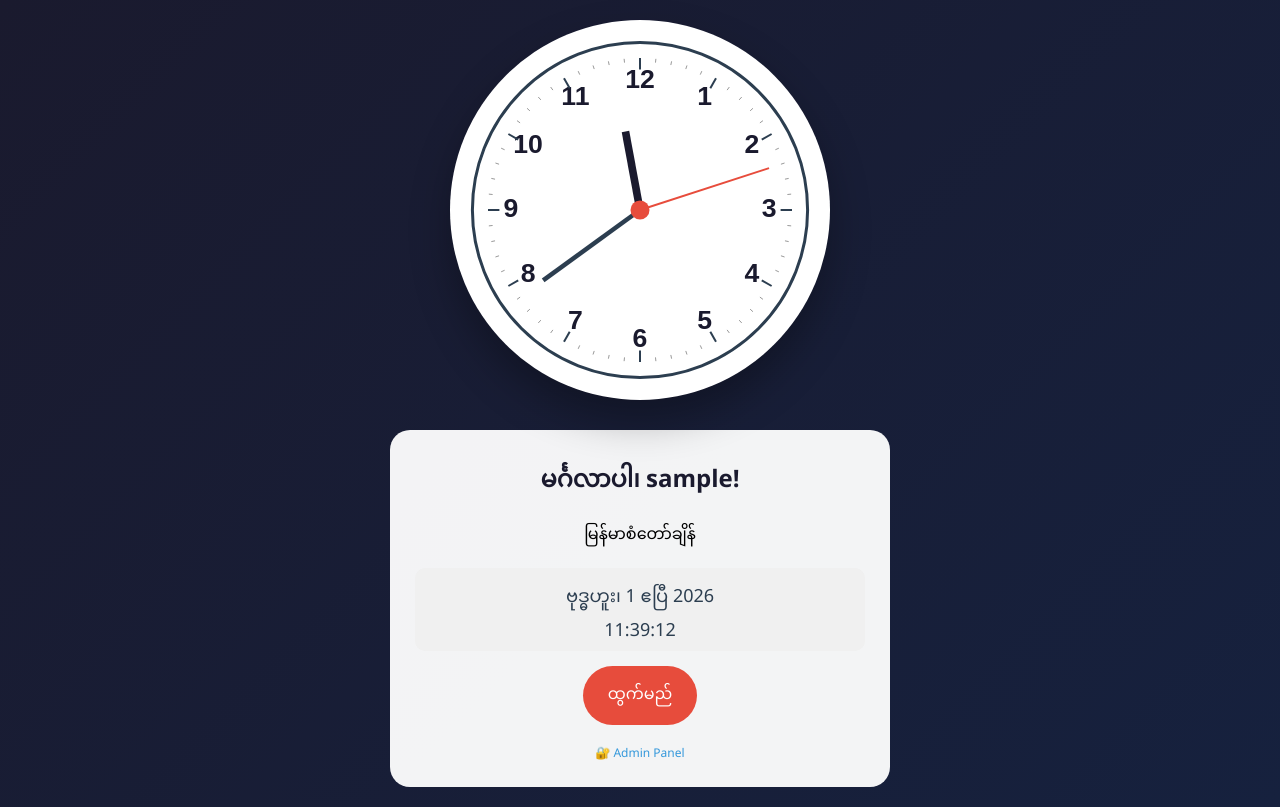
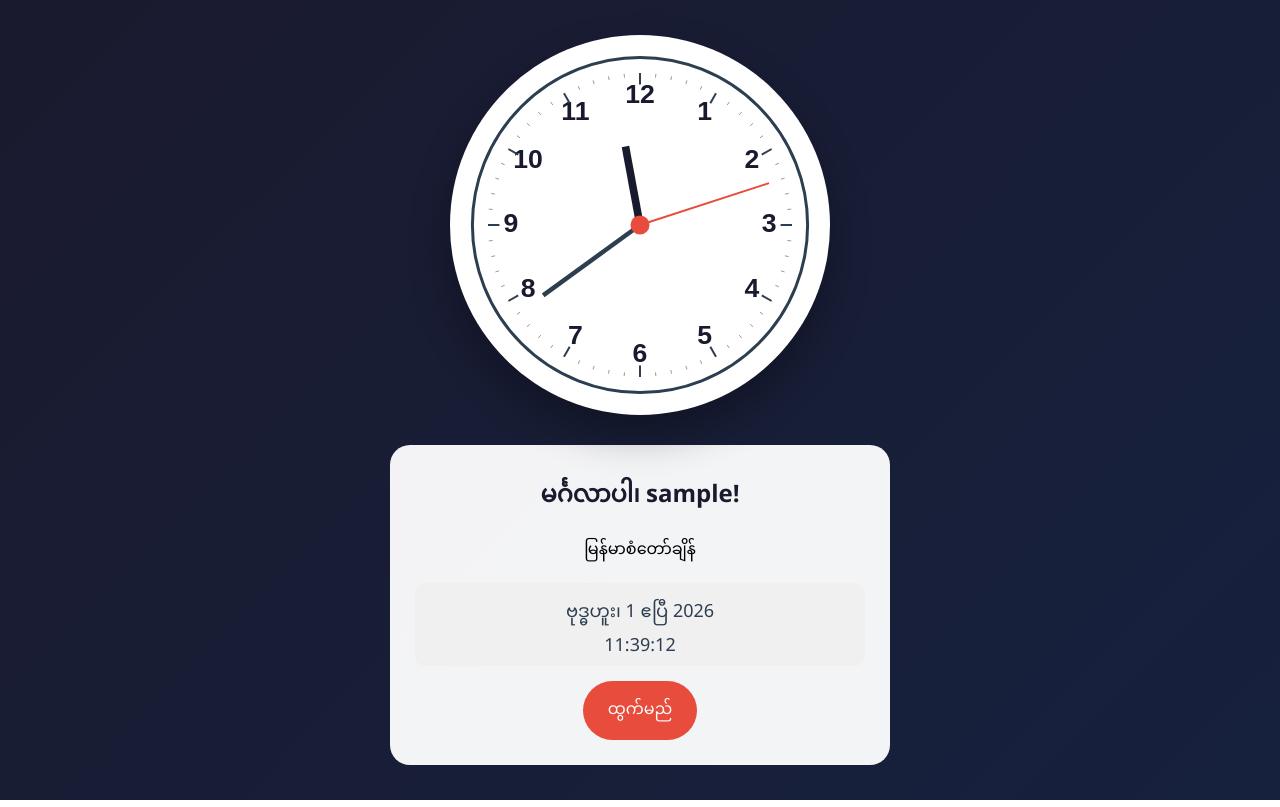
Before and after one commit to gm1608295-collab/Mobile-Legends-Bang-Bang-Notice, a plain HTML site: page dashboard.html in a window 1280 px wide. Drawn offline with Linux system fonts and the light colour scheme; sample sign-in values are in the browser's storage.

Commit message:
Update dashboard.html

```diff
--- a/dashboard.html
+++ b/dashboard.html
@@ -24,8 +24,6 @@
         .date { font-size: 18px; color: #2c3e50; margin: 15px 0; padding: 10px; background: #f0f0f0; border-radius: 10px; }
         button { padding: 12px 25px; border: none; border-radius: 50px; font-size: 16px; cursor: pointer; }
         .logout { background: #e74c3c; color: white; }
-        .admin-link { margin-top: 15px; }
-        .admin-link a { color: #3498db; font-size: 12px; text-decoration: none; }
     </style>
 </head>
 <body>
@@ -36,22 +34,18 @@
             <p>မြန်မာစံတော်ချိန်</p>
             <div class="date" id="dateInfo"></div>
             <button class="logout" onclick="logout()">ထွက်မည်</button>
-            <div class="admin-link"><a href="/admin-login.html">🔐 Admin Panel</a></div>
         </div>
     </div>
     <script>
-        // Session check - if not logged in, redirect to login
         const currentUser = localStorage.getItem('currentUser');
         if (!currentUser) {
             window.location.href = '/';
         }
-
         try {
             const user = JSON.parse(currentUser);
             document.getElementById('userName').innerText = user.username || user.email || 'User';
         } catch(e) {}
 
-        // Analog Clock
         const canvas = document.getElementById('clockCanvas');
         const ctx = canvas.getContext('2d');
 
```
